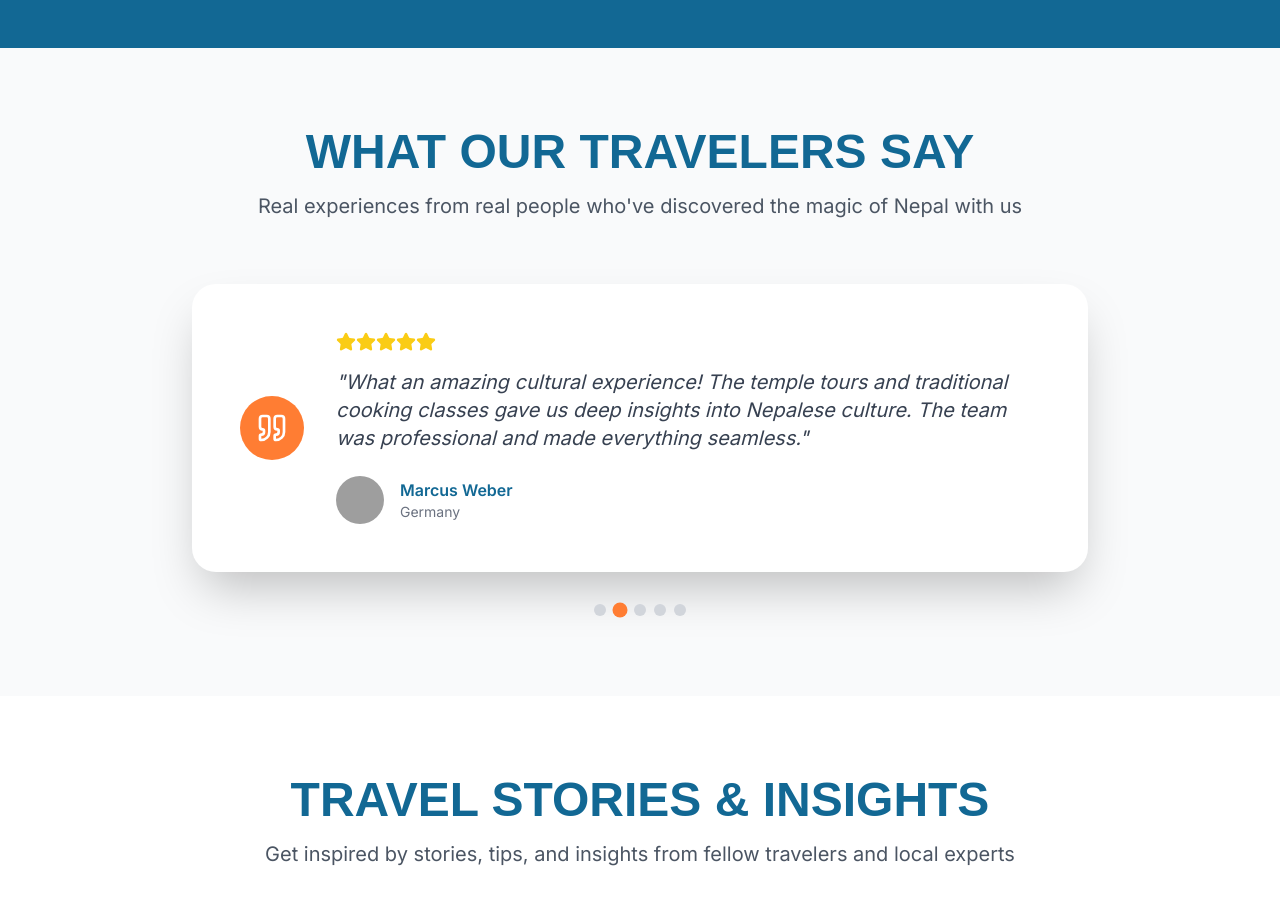
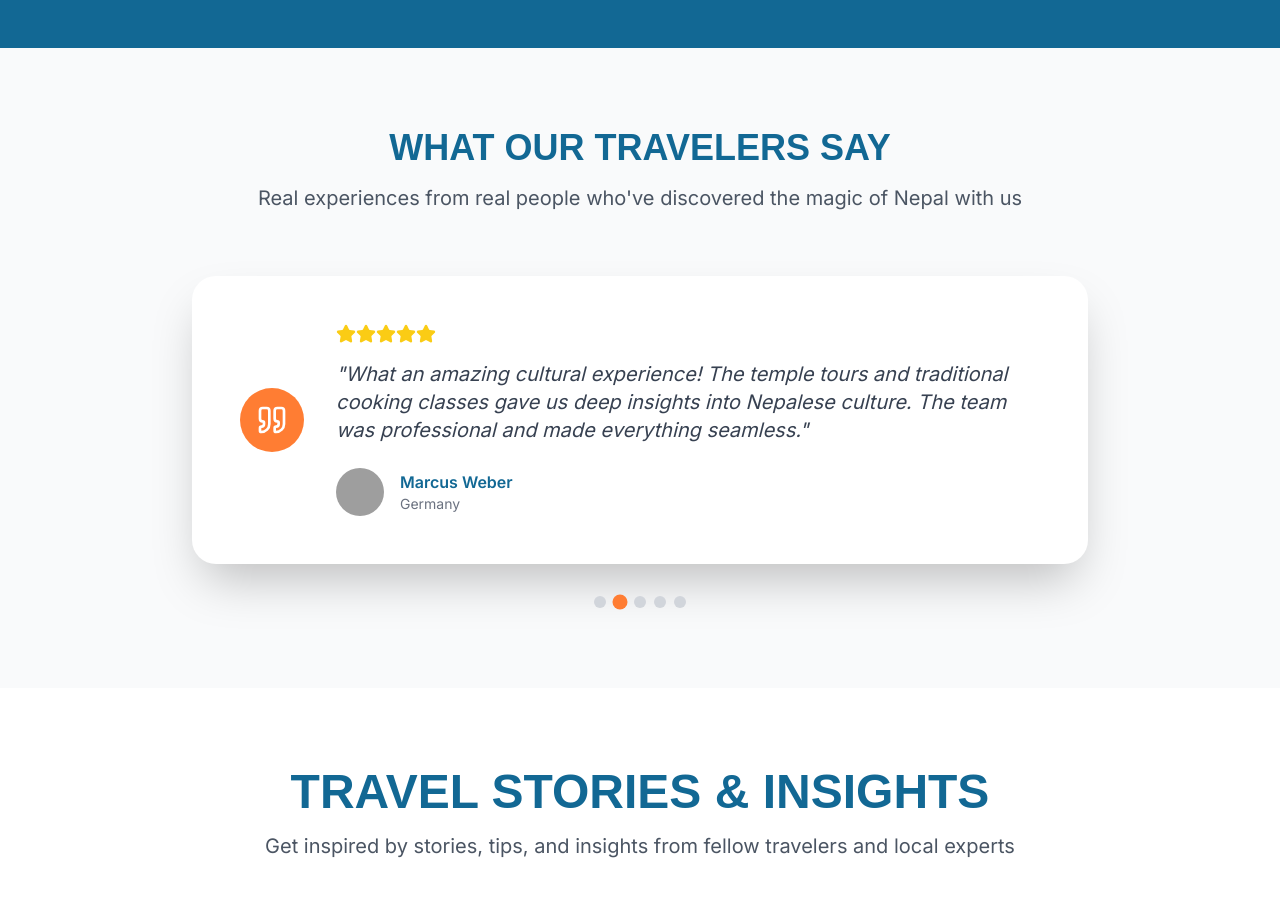
Before and after one commit to clockbtech/tmtn, a React (Vite) app: page / in a window 1280 px wide. Shown: the part 3500-4404 px from the top of the page. Built offline with nearby package versions, Linux system fonts and the light colour scheme; grey boxes are pictures that could not be loaded; a web font is replaced by a local one.

Commit message:
Visual edit in Lovable
Edited UI in Lovable

```diff
--- a/src/components/Testimonials.tsx
+++ b/src/components/Testimonials.tsx
@@ -67,7 +67,7 @@ const Testimonials = () => {
       }} transition={{
         duration: 0.8
       }} className="text-center mb-16">
-          <h2 className="text-4xl lg:text-5xl font-bebas uppercase font-extrabold text-nepal-primary mb-4">
+          <h2 className="text-4xl lg:text-4xl font-bebas uppercase font-extrabold text-nepal-primary mb-4">
             What Our Travelers Say
           </h2>
           <p className="text-xl text-gray-600 max-w-3xl mx-auto">
```
